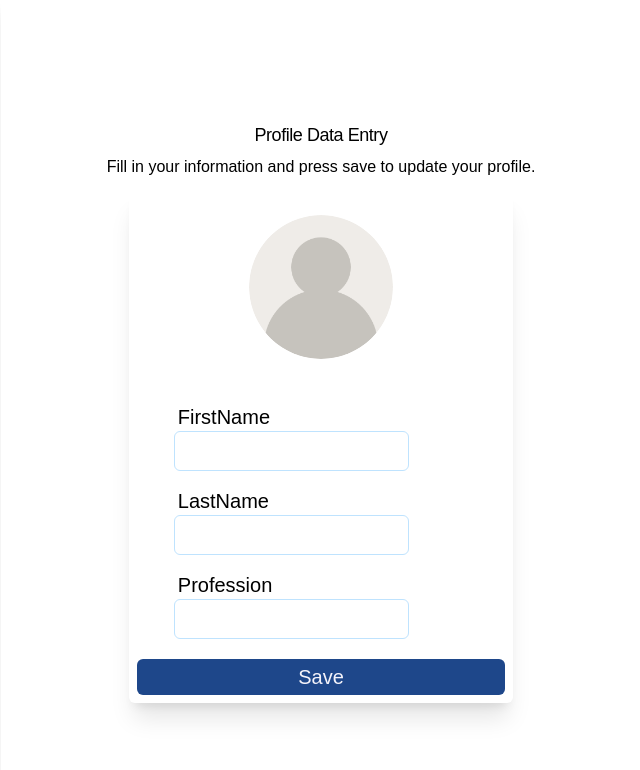
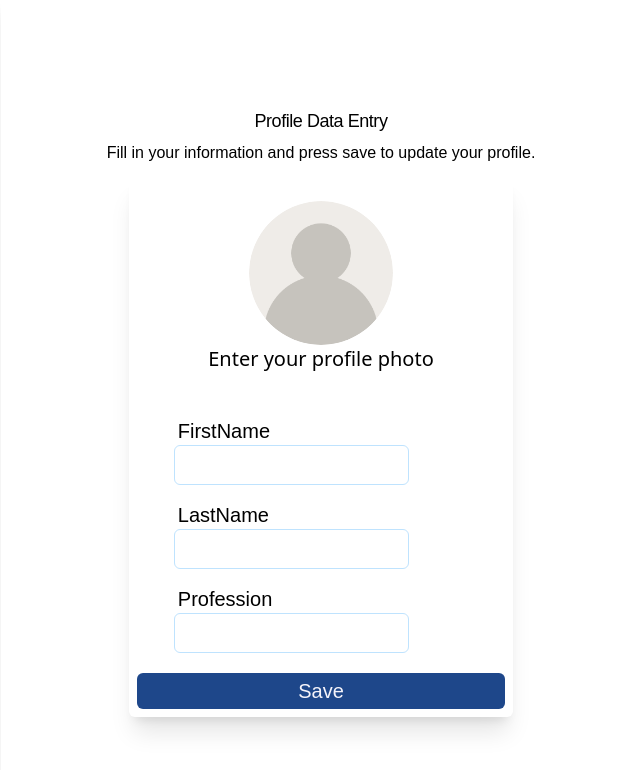
Before and after one commit to sami24-dev/sami24-dev.github.io, a React (Vite) app: page /configUser in a window 1280 px wide. Shown: the top 770 px of the page, without its empty margins (319-959 px from the left). Built offline with nearby package versions, Linux system fonts and the light colour scheme; no server answers; sample sign-in values are in the browser's storage; a web font is replaced by a local one.

Commit message:
finalizado

```diff
--- a/src/pageViews/ConfigUser/ConfigUser.jsx
+++ b/src/pageViews/ConfigUser/ConfigUser.jsx
@@ -60,7 +60,6 @@ function ConfigUser() {
 		try {
 			const results = await uploadFile(uploadAvatar, uid, 'avatar', typeAvatar)
 			setUserData({...userData, photo: results})
-			console.log(userData)
 		} catch (error) {
 			console.log(error)
 		}
@@ -107,7 +106,7 @@ function ConfigUser() {
 				<form
 					className='flex justify-center items-center rounded-md flex-col gap-3 w-4/5 md:w-96 p-2 md:mt-3 shadow-xl dark:shadow-customShadowLight'
 					onSubmit={handleSubmit}>
-					<div className='relative w-max text-xl mt-4 mb-10'>
+					<div className='flex flex-col justify-center items-center relative w-full text-xl mt-4 mb-10'>
 						<label
 							className='bg-transparent rounded-md'
 							htmlFor='userImg'>
@@ -124,6 +123,7 @@ function ConfigUser() {
 							id='userImg'
 							onChange={handleAvatar}
 						/>
+						<p>Enter your profile photo</p>
 					</div>
 					<div className='relative w-4/5 text-xl mt-5'>
 						<label
--- a/src/pageViews/Profile/Profile.jsx
+++ b/src/pageViews/Profile/Profile.jsx
@@ -24,6 +24,7 @@ export default function Component() {
 		if (!publications) {
 			fechtData()
 		}
+		fechtData()
 	}, [publications])
 	return (
 		<main className='md:flex md:w-full h-screen bg-customBgDark dark:bg-gray-900'>
```
